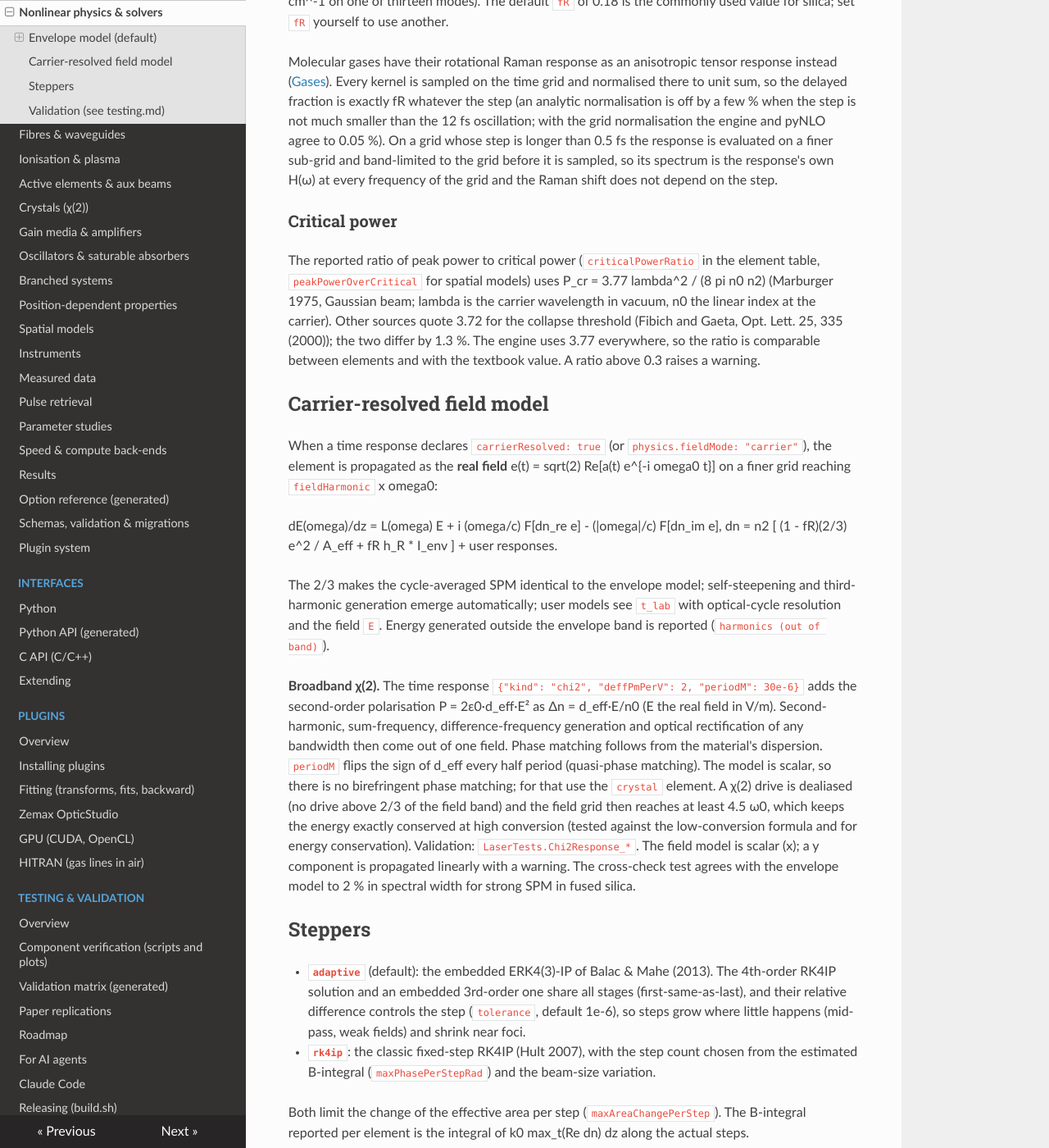
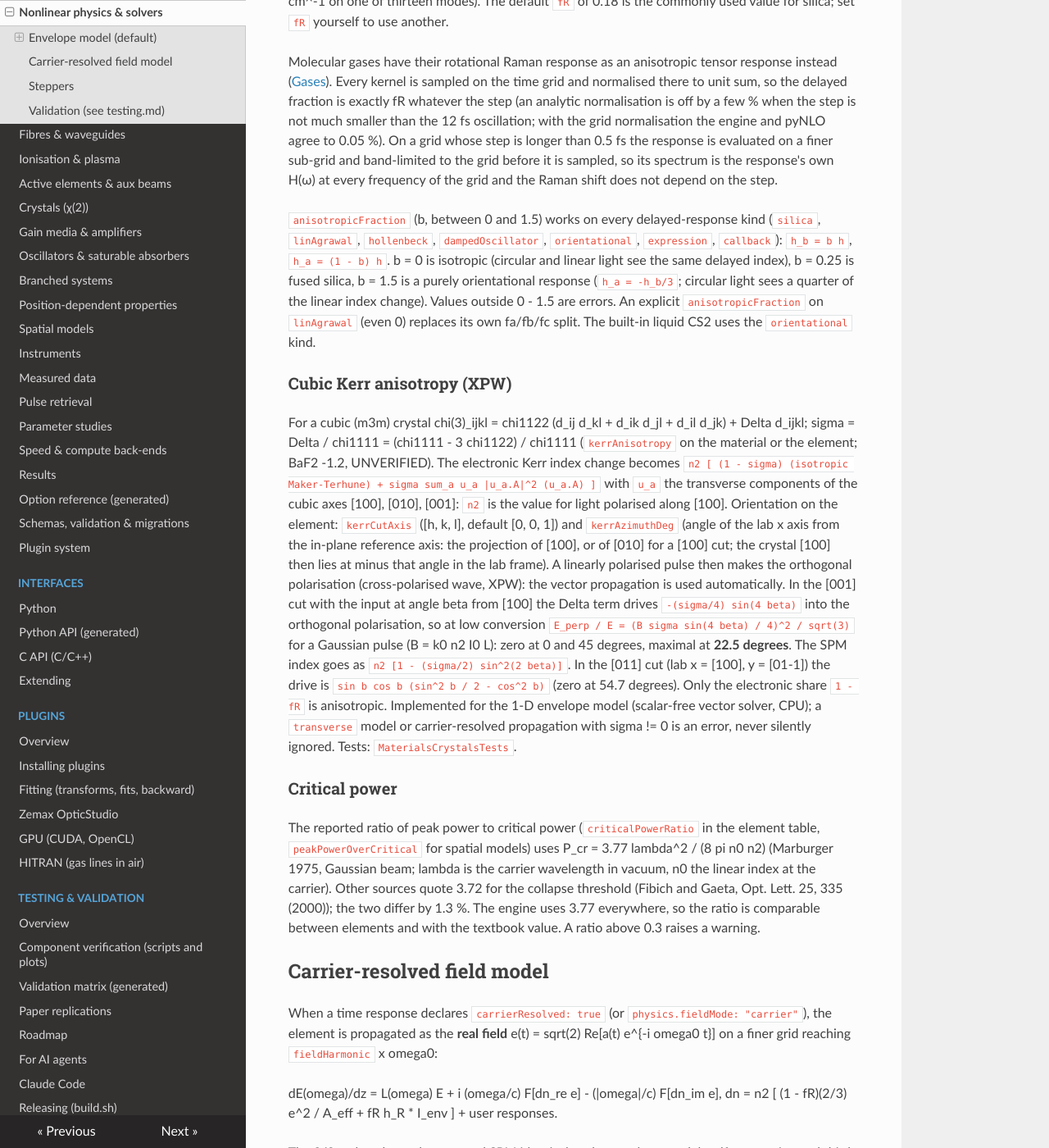
Before and after one commit to JosephCodemard/UltrafastEngine, an MkDocs documentation site: the page built from docs/reference/nonlinear.md, in a window 1280 px wide and 1400 px high, scrolled down 2008 px. Shown: the whole window at 82% size. Built offline with MkDocs 1.6.1, drawn with Linux system fonts in a browser that asks for light colours; nearby versions of some CDN libraries.

Commit message:
Docs: CS2, BaF2, anisotropicFraction range, cubic Kerr anisotropy
Co-Authored-By: Claude Sonnet 5.5 <noreply@anthropic.com>

```diff
--- a/docs/reference/nonlinear.md
+++ b/docs/reference/nonlinear.md
@@ -75,6 +75,25 @@ than the 12 fs oscillation; with the grid normalisation the engine and pyNLO agr
 longer than 0.5 fs the response is evaluated on a finer sub-grid and band-limited to the grid before it is sampled, so
 its spectrum is the response's own H(ω) at every frequency of the grid and the Raman shift does not depend on the step.
 
+`anisotropicFraction` (b, between 0 and 1.5) works on every delayed-response kind (`silica`, `linAgrawal`, `hollenbeck`, `dampedOscillator`, `orientational`,
+`expression`, `callback`): `h_b = b h`, `h_a = (1 - b) h`. b = 0 is isotropic (circular and linear light see the same delayed index), b = 0.25 is fused silica,
+b = 1.5 is a purely orientational response (`h_a = -h_b/3`; circular light sees a quarter of the linear index change). Values outside 0 - 1.5 are errors.
+An explicit `anisotropicFraction` on `linAgrawal` (even 0) replaces its own fa/fb/fc split. The built-in liquid CS2 uses the `orientational` kind.
+
+### Cubic Kerr anisotropy (XPW)
+
+For a cubic (m3m) crystal chi(3)_ijkl = chi1122 (d_ij d_kl + d_ik d_jl + d_il d_jk) + Delta d_ijkl; sigma = Delta / chi1111 = (chi1111 - 3 chi1122) / chi1111
+(`kerrAnisotropy` on the material or the element; BaF2 -1.2, UNVERIFIED). The electronic Kerr index change becomes
+`n2 [ (1 - sigma) (isotropic Maker-Terhune) + sigma sum_a u_a |u_a.A|^2 (u_a.A) ]` with `u_a` the transverse components of the cubic axes [100], [010], [001]:
+`n2` is the value for light polarised along [100]. Orientation on the element: `kerrCutAxis` ([h, k, l], default [0, 0, 1]) and `kerrAzimuthDeg` (angle of the lab
+x axis from the in-plane reference axis: the projection of [100], or of [010] for a [100] cut; the crystal [100] then lies at minus that angle in the lab frame).
+A linearly polarised pulse then makes the orthogonal polarisation (cross-polarised wave, XPW): the vector propagation is used automatically. In the [001] cut with the
+input at angle beta from [100] the Delta term drives `-(sigma/4) sin(4 beta)` into the orthogonal polarisation, so at low conversion
+`E_perp / E = (B sigma sin(4 beta) / 4)^2 / sqrt(3)` for a Gaussian pulse (B = k0 n2 I0 L): zero at 0 and 45 degrees, maximal at **22.5 degrees**. The SPM index goes
+as `n2 [1 - (sigma/2) sin^2(2 beta)]`. In the [011] cut (lab x = [100], y = [01-1]) the drive is `sin b cos b (sin^2 b / 2 - cos^2 b)` (zero at 54.7 degrees).
+Only the electronic share `1 - fR` is anisotropic. Implemented for the 1-D envelope model (scalar-free vector solver, CPU); a `transverse` model or carrier-resolved
+propagation with sigma != 0 is an error, never silently ignored. Tests: `MaterialsCrystalsTests`.
+
 ### Critical power
 
 The reported ratio of peak power to critical power (`criticalPowerRatio` in the element table, `peakPowerOverCritical` for
```
Also changed, not shown: docs/reference/materials.md (+15 -0 lines).
